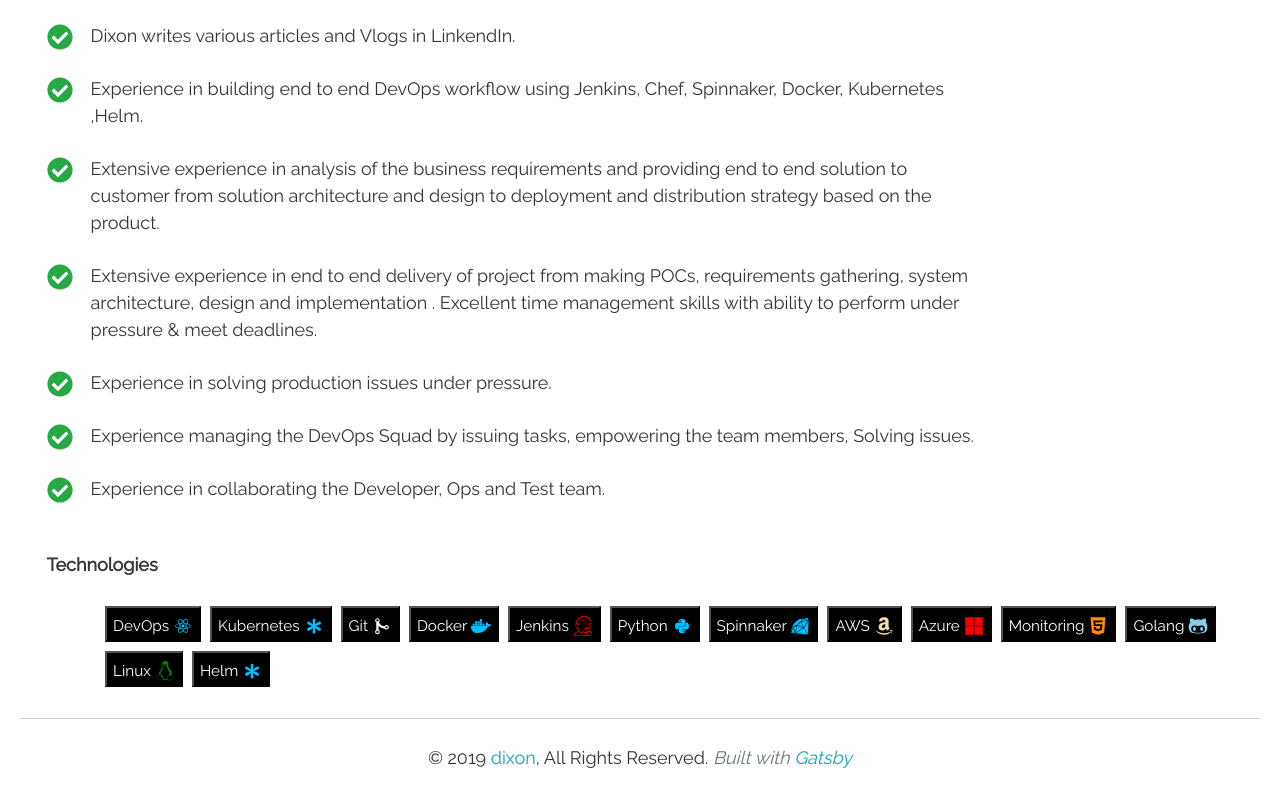
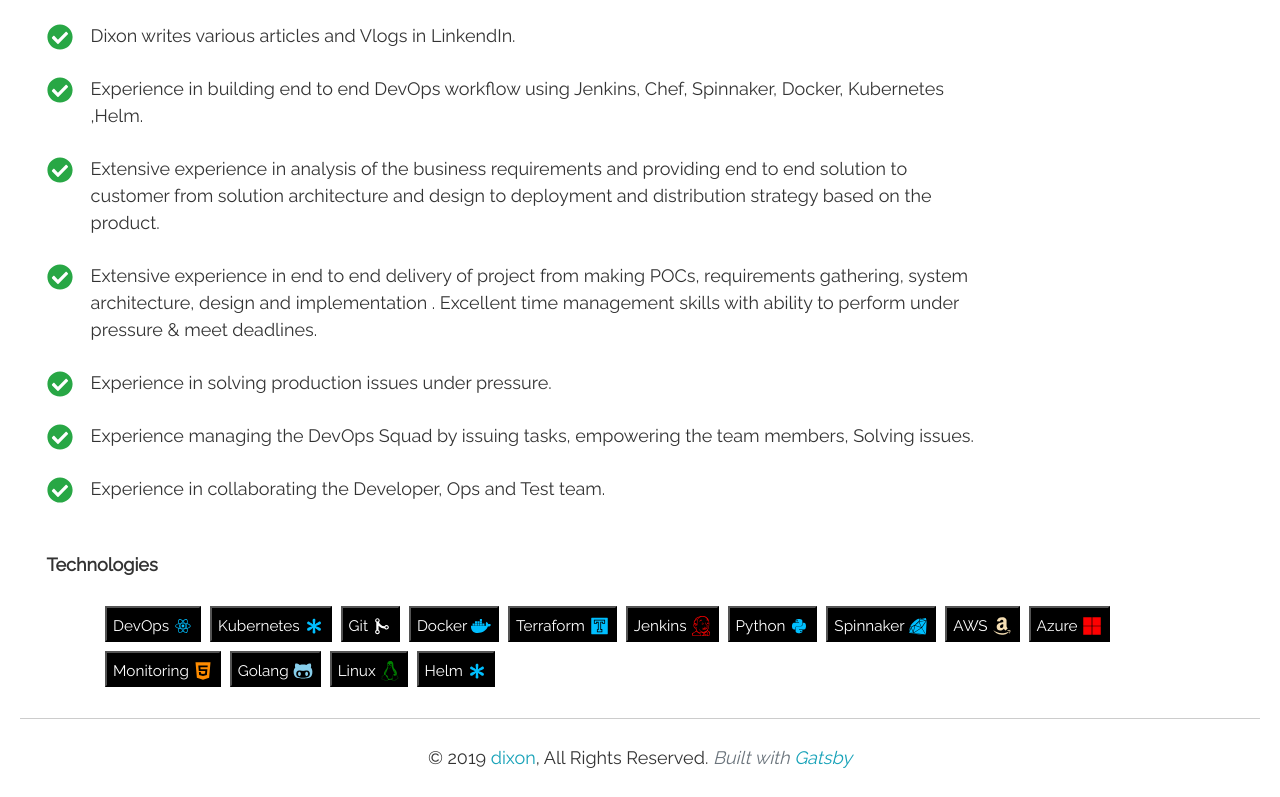
Before and after one commit to DixonDalmeida/dixon-personal-blog, a Gatsby site: page /about in a window 1280 px wide. Shown: the part 778-1575 px from the top of the page. Built offline with nearby package versions, Linux system fonts and the light colour scheme; Gatsby itself is replaced by a stand-in of ours.

Commit message:
Added terraform tag in about

```diff
--- a/src/pages/about.js
+++ b/src/pages/about.js
@@ -69,6 +69,7 @@
                                 <TechTag tag="kubernetes" tech="Kubernetes" name="DiCssTricks" size={20} color="deepskyblue" />
                                 <TechTag tag="git" tech="Git" name="DiGitMerge" size={20} color="white" />
                                 <TechTag tag="docker" tech="Docker" name="FaDocker" size={20} color="deepskyblue" />
+                                <TechTag tag="terraform" tech="Terraform" name="DiTravis" size={20} color="deepskyblue" />
                                 <TechTag tag="jenkins" tech="Jenkins" name="FaJenkins" size={20} color="red" />
                                 <TechTag tag="python" tech="Python" name="DiPython" size={20} color="deepskyblue" />
                                 <TechTag tag="spinnaker" tech="Spinnaker" name="DiRuby" size={20} color="deepskyblue" />
```
